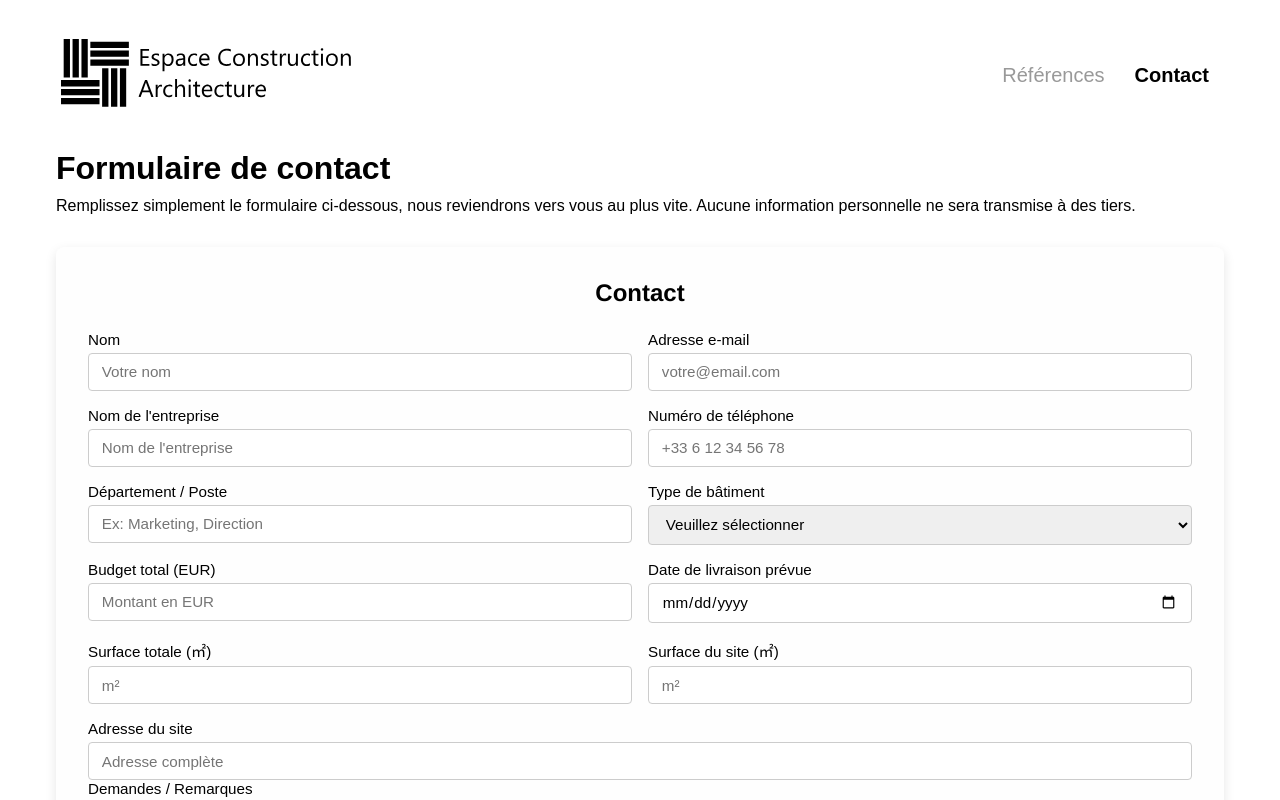
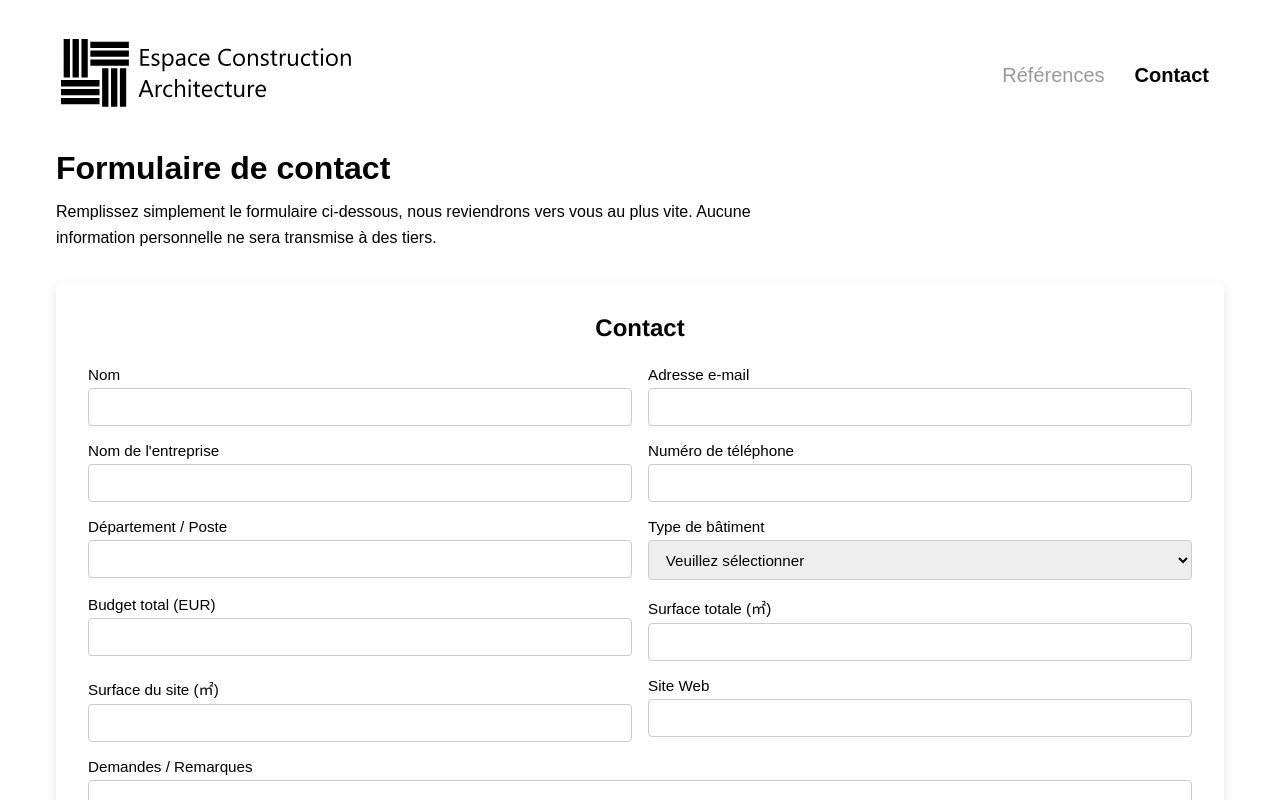
Before and after one commit to tracytray1/espace-construction-architecture, a React (Vite) app: page /contact in a window 1280 px wide. Shown: the top 800 px of the page. Built offline with nearby package versions, Linux system fonts and the light colour scheme.

Commit message:
styling of the header links, adjusted the text in the overlay of the productcard component

```diff
--- a/package.json
+++ b/package.json
@@ -12,6 +12,7 @@
     "format": "prettier --write ."
   },
   "dependencies": {
+    "emailjs-com": "^3.2.0",
     "lucide-react": "^0.542.0",
     "motion": "^12.23.12",
     "react": "^19.1.1",
--- a/src/components/FormInput/FormInput.jsx
+++ b/src/components/FormInput/FormInput.jsx
@@ -1,43 +1,101 @@
+import { useState } from 'react';
+import emailjs from 'emailjs-com';
+
 import './FormInput.scss';
 
+
+
 const FormInput = () => {
+  const [formData, setFormData] = useState({
+    name: '',
+    email: '',
+    company: '',
+    phone: '',
+    position: '',
+    building: '',
+    budget: '',
+    totalSurface: '',
+    siteSurface: '',
+    website: '',
+    comment: ''
+  });
+
+  const [status, setStatus] = useState("");
+
+
+  const handleChange = (e) => {
+    setFormData({ ...formData, [e.target.name]: e.target.value });
+  }
+
+  const handleSubmit = (e) => {
+    e.preventDefault();
+
+    emailjs.send(
+      "service_8u20don",   // ⚡ YOUR_SERVICE_ID
+      "template_5dbtu7z",  // ⚡ YOUR_TEMPLATE_ID
+      formData,
+      "gf53-Jn6FJxdzvyd9"    // YOUR_PUBLIC_KEY
+    ).then(
+      () => {
+        setStatus("Message envoyé ✅");
+        setFormData({
+          name: '',
+          email: '',
+          company: '',
+          phone: '',
+          position: '',
+          building: '',
+          budget: '',
+          totalSurface: '',
+          siteSurface: '',
+          website: '',
+          comment: ''
+        });
+      },
+      (error) => {
+        setStatus("Erreur lors de l'envoi ❌ : " + error.text);
+      }
+    );
+  };
+
+
   return (
-    <form className="contact-form">
+    <form className="contact-form" onSubmit={handleSubmit}>
       <h2>Contact</h2>
 
       <div className="row">
         <label>
           Nom
-          <input type="text" name="name" placeholder="Votre nom" required />
+          <input type="text" name="name" value={formData.name} onChange={handleChange} required />
         </label>
 
         <label>
           Adresse e-mail
-          <input type="email" name="email" placeholder="votre@email.com" required />
+          <input type="email" name="email" value={formData.email} onChange={handleChange} required />
         </label>
       </div>
 
       <div className="row">
         <label>
           Nom de l'entreprise
-          <input type="text" name="company" placeholder="Nom de l'entreprise" />
+          <input type="text" name="company" value={formData.company} onChange={handleChange} />
         </label>
 
         <label>
           Numéro de téléphone
-          <input type="tel" name="phone" placeholder="+33 6 12 34 56 78" />
+          <input type="tel" name="phone" value={formData.phone} onChange={handleChange} />
         </label>
       </div>
 
       <div className="row">
         <label>
           Département / Poste
-          <input type="text" name="department" placeholder="Ex: Marketing, Direction" />
+          <input type="text" name="position" value={formData.position} onChange={handleChange} />
         </label>
 
         <label>
           Type de bâtiment
-          <select name="buildingType">
+          <select name="building" value={formData.building} onChange={handleChange}>
             <option value="">Veuillez sélectionner</option>
             <option value="résidentiel">Résidentiel</option>
             <option value="commercial">Commercial</option>
@@ -49,38 +107,35 @@ const FormInput = () => {
       <div className="row">
         <label>
           Budget total (EUR)
-          <input type="number" name="budget" placeholder="Montant en EUR" />
+          <input type="number" name="budget" value={formData.budget} onChange={handleChange} />
         </label>
 
         <label>
-          Date de livraison prévue
-          <input type="date" name="completionDate" />
+          Surface totale (㎡)
+          <input type="number" name="totalSurface" value={formData.totalSurface} onChange={handleChange} />
         </label>
       </div>
 
       <div className="row">
         <label>
-          Surface totale (㎡)
-          <input type="number" name="totalFloorArea" placeholder="m²" />
+          Surface du site (㎡)
+          <input type="number" name="siteSurface" value={formData.siteSurface} onChange={handleChange} />
         </label>
 
         <label>
-          Surface du site (㎡)
-          <input type="number" name="siteArea" placeholder="m²" />
+          Site Web
+          <input type="url" name="website" value={formData.website} onChange={handleChange} />
         </label>
       </div>
 
       <label>
-        Adresse du site
-        <input type="text" name="siteAddress" placeholder="Adresse complète" />
-      </label>
-
-      <label>
         Demandes / Remarques
-        <textarea name="requests" placeholder="Votre message..." rows="5" />
+        <textarea name="comment" value={formData.comment} onChange={handleChange} rows="5" />
       </label>
 
       <button type="submit">Envoyer</button>
+
+      {status && <p className="form-status">{status}</p>}
     </form>
   );
 };
--- a/src/components/ProjectCard/ProjectCard.jsx
+++ b/src/components/ProjectCard/ProjectCard.jsx
@@ -46,10 +46,14 @@ const ProjectCard = ({ project, allImagesLoaded }) => {
         />
 
         <div className={`project-body-container ${isHovered ? 'visible' : ''}`}>
+            <div className='project-body-container-logo'>
             <LogoEspaceConstructionSansTexte/>
+          </div>
+          <div>
             <p>{projet}</p>
             <p>{ville}</p>
           </div>
+        </div>
         </Link>
       </div>
     </div>
--- a/src/components/ProjectCard/ProjectCard.scss
+++ b/src/components/ProjectCard/ProjectCard.scss
@@ -61,11 +61,15 @@
     transition: transform 0.25s cubic-bezier(0.4, 0, 0.2, 1),
       opacity 0.25s cubic-bezier(0.4, 0, 0.2, 1);
     pointer-events: none;
+    column-gap: 15px;
 
     &.visible {
       transform: translateZ(0) translateY(0);
       opacity: 1;
     }
+  .project-body-container-logo {
+    max-width: 40px;
+  }
 
     p {
       margin: 0;
--- a/src/routes/Contact/Contact.scss
+++ b/src/routes/Contact/Contact.scss
@@ -4,7 +4,23 @@
   padding-left: 1rem;
   padding-right: 1rem;
 
-  .contact-header h1{
-    padding-bottom: 10px;
+.contact-header {
+  max-width: 700px; // limite la largeur pour lisibilité
+  margin-bottom: 2rem;
+  text-align: left;
+
+  .contact-title {
+    font-size: 2rem;
+    font-weight: 600;
+    margin-bottom: 0.75rem;
+    color: #000000; // gris foncé élégant
+  }
+
+  .contact-subtitle {
+    font-size: 1rem;
+    line-height: 1.6;
+    color: #000000; // gris doux pour contraste
+    margin: 0;
+  }
   }
 }
--- a/src/routes/Navigation/Navigation.scss
+++ b/src/routes/Navigation/Navigation.scss
@@ -33,6 +33,11 @@
       font-size: 20px;
       color: #999; // par défaut gris
       text-decoration: none;
+      transition: color 0.3s ease;
+
+        &:hover {
+          color: black; // au survol → noir
+        }
 
         &.active {
           color: black; // le lien actif est noir
```
Also changed, not shown: 1 other file (tests, documents, lock files or other folders).
